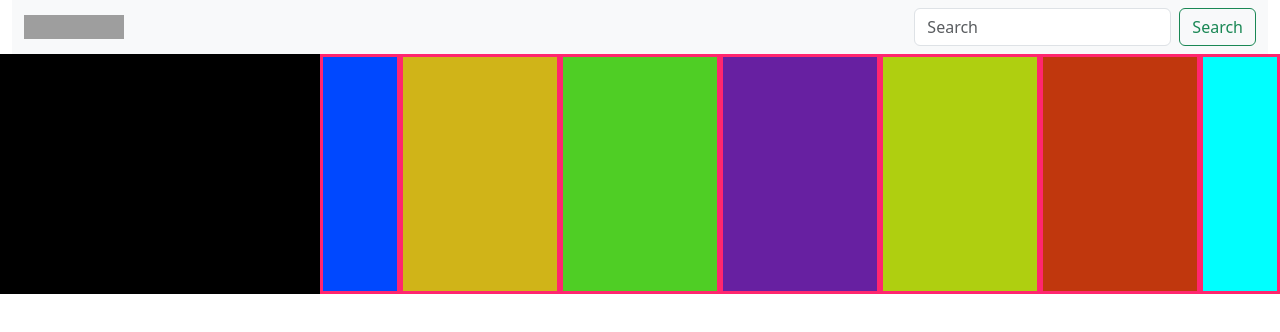
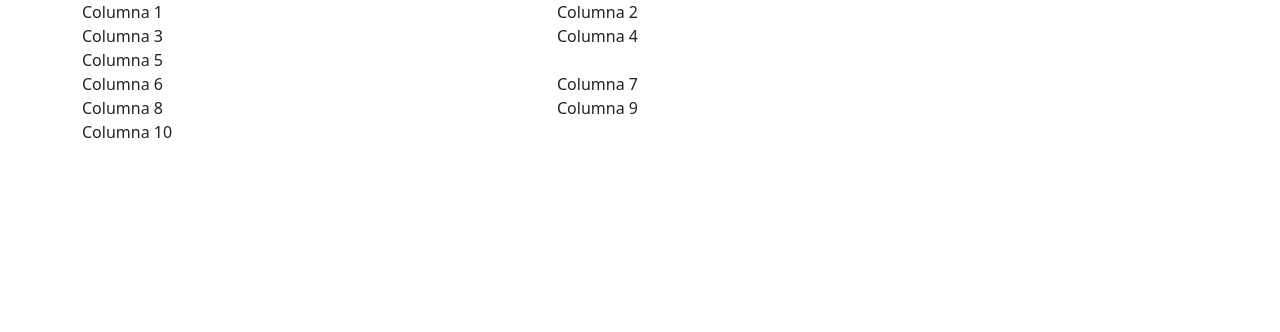
Before and after one commit to enrykid/faketiktok, a plain HTML site: page index.html in a window 1280 px wide. Drawn offline with nearby package versions, Linux system fonts and the light colour scheme; grey boxes are pictures that could not be loaded.

Commit message:
Update index.html

```diff
--- a/index.html
+++ b/index.html
@@ -9,48 +9,42 @@
     <link rel="stylesheet" href="css/estilos.css">
   </head>
   <body>
-    <div class="container-fluid">
-
-<nav class="navbar bg-body-tertiary">
-    <div class="container-fluid">
-        <img src="https://upload.wikimedia.org/wikipedia/en/a/a9/TikTok_logo.svg" alt="Logo" width="100" height="24" class="d-inline-block align-text-top">
-      <form class="d-flex" role="search">
-        <input class="form-control me-2" type="search" placeholder="Search" aria-label="Search">
-        <button class="btn btn-outline-success" type="submit">Search</button>
-      </form>
-    </div>
-  </nav>
-
-<div class="row">
-    <div class="col-3" style="background-color: black;" >
-
-    </div>
-
-    <div class="col-9">
+    <div class="container">
         <div class="row">
-            <div class="col-xl-1 col-xxl-1 cajas" style="background-color: rgb(0, 72, 255);">
+            <div class="col-lg-5 col-md-4 col-1 custom-col">
+                <div class="inner-box">Columna 1</div>
             </div>
-            <div class="col-xl-2 col-xxl-2 cajas" style="background-color: rgb(208, 180, 24);">
+            <div class="col-lg-5 col-md-4 col-1 custom-col">
+                <div class="inner-box">Columna 2</div>
             </div>
-            <div class="col-xl-2 col-xxl-2 cajas" style="background-color: rgb(79, 206, 37);">
+            <div class="col-lg-5 col-md-4 col-1 custom-col">
+                <div class="inner-box">Columna 3</div>
             </div>
-            <div class="col-xl-2 col-xxl-2 cajas" style="background-color: rgb(103, 32, 161);">
+            <div class="col-lg-5 col-md-4 col-1 custom-col">
+                <div class="inner-box">Columna 4</div>
             </div>
-            <div class="col-xl-2 col-xxl-2 cajas" style="background-color: rgb(175, 207, 16);">
+            <div class="col-lg-5 col-md-4 col-1 custom-col">
+                <div class="inner-box">Columna 5</div>
             </div>
-            <div class="col-xl-2 col-xxl-2 cajas" style="background-color: rgb(192, 55, 13);">
+        </div>
+        <div class="row">
+            <div class="col-lg-5 col-md-4 col-1 custom-col">
+                <div class="inner-box">Columna 6</div>
             </div>
-            <div class="col-xl-1 col-xxl-1 cajas" style="background-color: aqua;">
-
-
-
-
+            <div class="col-lg-5 col-md-4 col-1 custom-col">
+                <div class="inner-box">Columna 7</div>
+            </div>
+            <div class="col-lg-5 col-md-4 col-1 custom-col">
+                <div class="inner-box">Columna 8</div>
+            </div>
+            <div class="col-lg-5 col-md-4 col-1 custom-col">
+                <div class="inner-box">Columna 9</div>
+            </div>
+            <div class="col-lg-5 col-md-4 col-1 custom-col">
+                <div class="inner-box">Columna 10</div>
             </div>
         </div>
     </div>
-</div>
 
-    </div>
-    <script src="https://cdn.jsdelivr.net/npm/bootstrap@5.3.2/dist/js/bootstrap.bundle.min.js" integrity="sha384-C6RzsynM9kWDrMNeT87bh95OGNyZPhcTNXj1NW7RuBCsyN/o0jlpcV8Qyq46cDfL" crossorigin="anonymous"></script>
-  </body>
-</html>
+    <script src="https://stackpath.bootstrapcdn.com/bootstrap/5.3.0/js/bootstrap.bundle.min.js"></script>
+</body></html>
```
